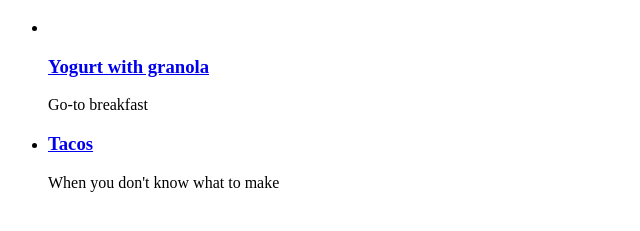
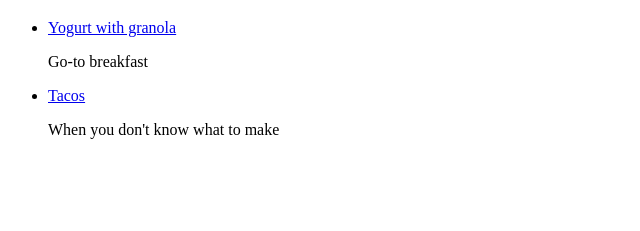
Before and after one commit to carolinekle/odin-recipes, a plain HTML site: page index.html in a window 1280 px wide. Shown: the part 61-292 px from the top of the page, without its empty margins (0-640 px from the left). Drawn offline with Linux system fonts and the light colour scheme.

Commit message:
Modifyindex

```diff
--- a/index.html
+++ b/index.html
@@ -9,9 +9,9 @@
 <body>
     <h1>Odin Recipes</h1>
     <ul>
-    <li></li><a href="recipes/yogurt.granola.html"><h3>Yogurt with granola</h3></a></li>
+    <li><a href="recipes/yogurt-granola.html">Yogurt with granola</a></li>
         <p>Go-to breakfast</p>
-    <li><a href="recipes/tacos.html"><h3>Tacos</h3></a></li>
+    <li><a href="recipes/tacos.html">Tacos</a></li>
         <p>When you don't know what to make</p>
     </ul>
 </body>
```
